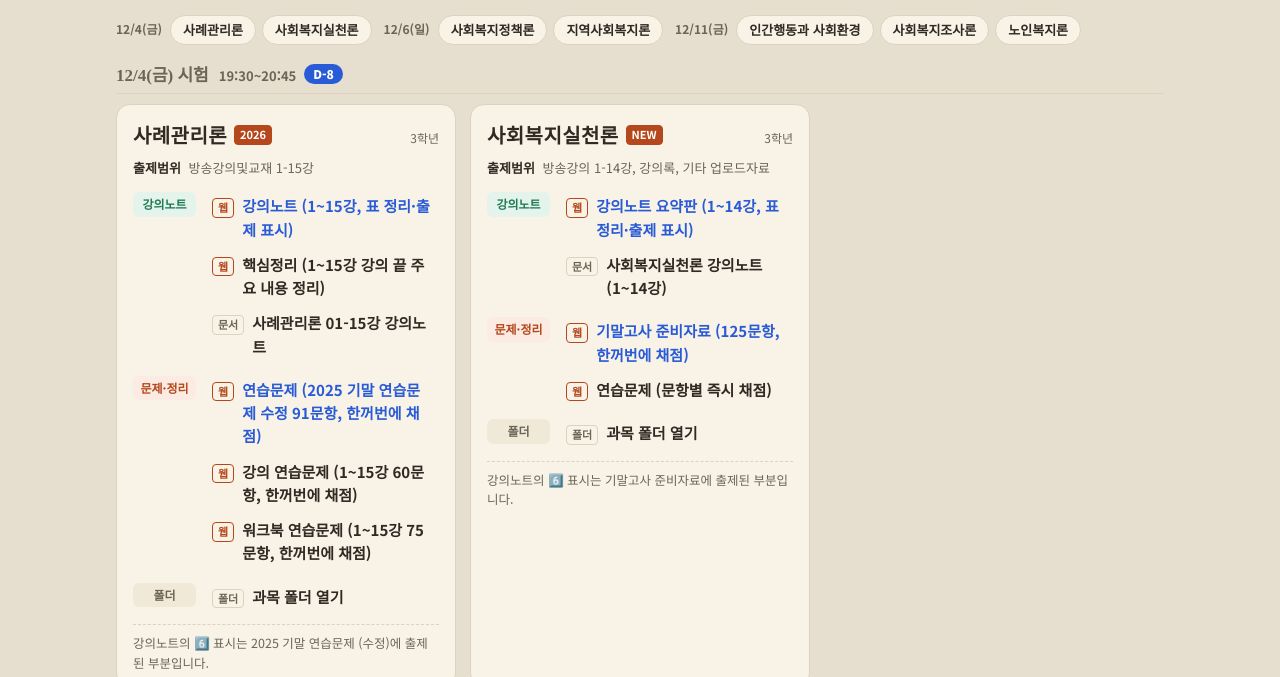
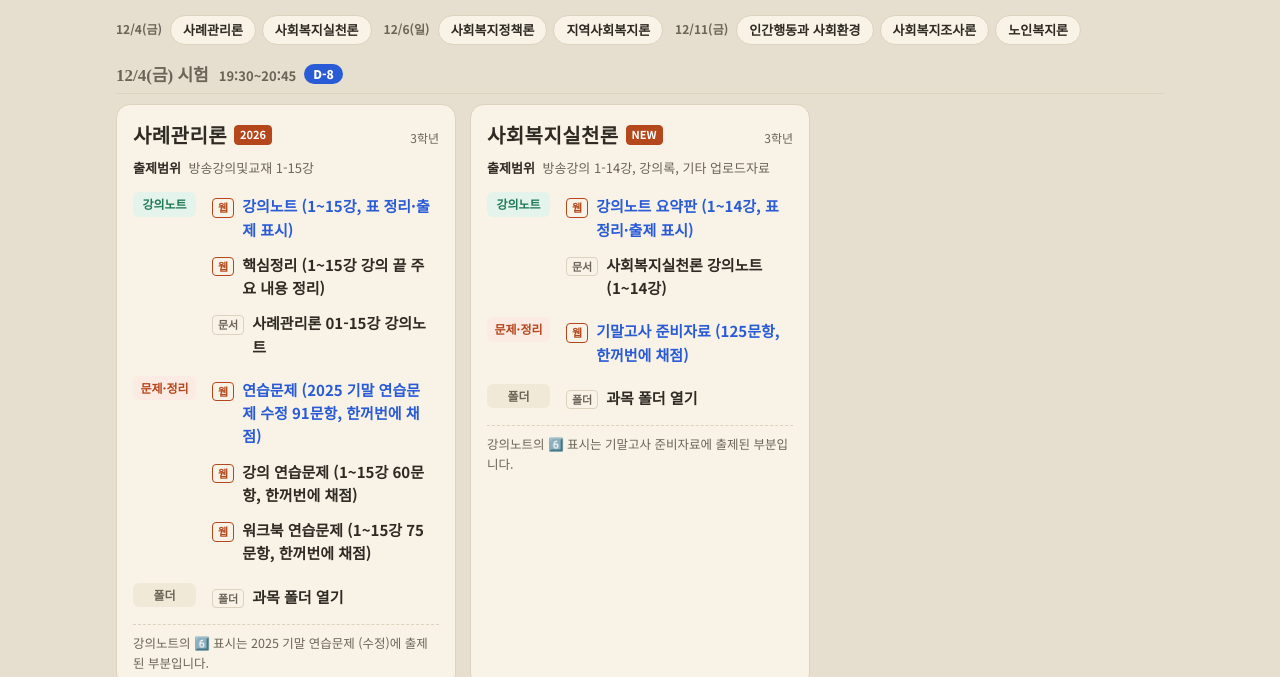
Before and after one commit to chattov/study, a plain HTML site: page index.html in a window 1280 px wide. Shown: the part 153-830 px from the top of the page. Drawn offline with Linux system fonts and the light colour scheme.

Commit message:
공부방: 실천론 중복 문제 링크(연습문제) 삭제
Co-Authored-By: Claude Opus 5.5 <noreply@anthropic.com>
Claude-Session: https://claude.ai/code/session_014s8GjfRJJxBEbq7dYpHbSx

```diff
--- a/index.html
+++ b/index.html
@@ -118,7 +118,7 @@ footer b{color:var(--ink)}
 <script>
 const SUBJ = [
   {id:"case",yr:"2026",yt:"교재: 사례관리론(이현숙 외, 2026)",ex:"12/4(금)",gr:"3학년",rng:"방송강의및교재 1-15강",name:"사례관리론",notes:[{t:"강의노트 (1~15강, 표 정리·출제 표시)",k:"웹",u:"https://chattov.github.io/study/%EC%82%AC%EB%A1%80%EA%B4%80%EB%A6%AC%EB%A1%A0_%EA%B0%95%EC%9D%98%EB%85%B8%ED%8A%B8.html",web:1,main:1},{t:"핵심정리 (1~15강 강의 끝 주요 내용 정리)",k:"웹",u:"https://chattov.github.io/study/%EC%82%AC%EB%A1%80%EA%B4%80%EB%A6%AC%EB%A1%A0_%ED%95%B5%EC%8B%AC%EC%A0%95%EB%A6%AC.html",web:1},{t:"사례관리론 01-15강 강의노트",k:"문서",u:"https://docs.google.com/document/d/1sMdIIhySWS8N1cVvVVoE7K6cb8ZgQfXMObS_ifqjmbM/edit"}],quiz:[{t:"연습문제 (2025 기말 연습문제 수정 91문항, 한꺼번에 채점)",k:"웹",u:"https://chattov.github.io/study/%EC%82%AC%EB%A1%80%EA%B4%80%EB%A6%AC%EB%A1%A0_%EC%97%B0%EC%8A%B5%EB%AC%B8%EC%A0%9C.html",web:1,main:1},{t:"강의 연습문제 (1~15강 60문항, 한꺼번에 채점)",k:"웹",u:"https://chattov.github.io/study/%EC%82%AC%EB%A1%80%EA%B4%80%EB%A6%AC%EB%A1%A0_%EA%B0%95%EC%9D%98%EC%97%B0%EC%8A%B5%EB%AC%B8%EC%A0%9C.html",web:1},{t:"워크북 연습문제 (1~15강 75문항, 한꺼번에 채점)",k:"웹",u:"https://chattov.github.io/study/%EC%82%AC%EB%A1%80%EA%B4%80%EB%A6%AC%EB%A1%A0_%EC%9B%8C%ED%81%AC%EB%B6%81%EC%97%B0%EC%8A%B5%EB%AC%B8%EC%A0%9C.html",web:1}],folder:"https://drive.google.com/drive/folders/1EhlbPdauflvlhl82ktjQKaLrDXp64UIe",memo:"강의노트의 6️⃣ 표시는 2025 기말 연습문제 (수정)에 출제된 부분입니다."},
-  {id:"practice",yr:"NEW",yt:"올해 개정 · 교재 없음(강의록)",ex:"12/4(금)",gr:"3학년",rng:"방송강의 1-14강, 강의록, 기타 업로드자료",name:"사회복지실천론",notes:[{t:"강의노트 요약판 (1~14강, 표 정리·출제 표시)",k:"웹",u:"https://chattov.github.io/study/%EC%82%AC%ED%9A%8C%EB%B3%B5%EC%A7%80%EC%8B%A4%EC%B2%9C%EB%A1%A0_%EA%B0%95%EC%9D%98%EB%85%B8%ED%8A%B8.html",web:1,main:1},{t:"사회복지실천론 강의노트 (1~14강)",k:"문서",u:"https://docs.google.com/document/d/1LQ1GR-gW8YdLF-ZmIgNR2-XU0kyNnaEkhtORd0pB0C0/edit"}],quiz:[{t:"기말고사 준비자료 (125문항, 한꺼번에 채점)",k:"웹",u:"https://chattov.github.io/study/%EC%82%AC%ED%9A%8C%EB%B3%B5%EC%A7%80%EC%8B%A4%EC%B2%9C%EB%A1%A0_%EB%AA%A8%EC%9D%98%EC%8B%9C%ED%97%98%EC%A7%80.html",web:1,main:1},{t:"연습문제 (문항별 즉시 채점)",k:"웹",u:"https://chattov.github.io/study/%EC%82%AC%ED%9A%8C%EB%B3%B5%EC%A7%80%EC%8B%A4%EC%B2%9C%EB%A1%A0_%EC%97%B0%EC%8A%B5%EB%AC%B8%EC%A0%9C.html",web:1}],folder:"https://drive.google.com/drive/folders/1pBoQ_QzsO1e0BJAkwP5i7JzPQwa0E0qa",memo:"강의노트의 6️⃣ 표시는 기말고사 준비자료에 출제된 부분입니다."},
+  {id:"practice",yr:"NEW",yt:"올해 개정 · 교재 없음(강의록)",ex:"12/4(금)",gr:"3학년",rng:"방송강의 1-14강, 강의록, 기타 업로드자료",name:"사회복지실천론",notes:[{t:"강의노트 요약판 (1~14강, 표 정리·출제 표시)",k:"웹",u:"https://chattov.github.io/study/%EC%82%AC%ED%9A%8C%EB%B3%B5%EC%A7%80%EC%8B%A4%EC%B2%9C%EB%A1%A0_%EA%B0%95%EC%9D%98%EB%85%B8%ED%8A%B8.html",web:1,main:1},{t:"사회복지실천론 강의노트 (1~14강)",k:"문서",u:"https://docs.google.com/document/d/1LQ1GR-gW8YdLF-ZmIgNR2-XU0kyNnaEkhtORd0pB0C0/edit"}],quiz:[{t:"기말고사 준비자료 (125문항, 한꺼번에 채점)",k:"웹",u:"https://chattov.github.io/study/%EC%82%AC%ED%9A%8C%EB%B3%B5%EC%A7%80%EC%8B%A4%EC%B2%9C%EB%A1%A0_%EB%AA%A8%EC%9D%98%EC%8B%9C%ED%97%98%EC%A7%80.html",web:1,main:1}],folder:"https://drive.google.com/drive/folders/1pBoQ_QzsO1e0BJAkwP5i7JzPQwa0E0qa",memo:"강의노트의 6️⃣ 표시는 기말고사 준비자료에 출제된 부분입니다."},
   {id:"policy",yr:"2024",yt:"교재: 사회복지정책론(문병기·김영애, 2024)",ex:"12/6(일)",gr:"2학년",rng:"방송강의및교재 6-15강",name:"사회복지정책론",notes:[{t:"강의노트 (6~15강, 표 정리)",k:"웹",u:"https://chattov.github.io/study/%EC%82%AC%ED%9A%8C%EB%B3%B5%EC%A7%80%EC%A0%95%EC%B1%85%EB%A1%A0_%EA%B0%95%EC%9D%98%EB%85%B8%ED%8A%B8.html",web:1,main:1},{t:"사회복지정책론 강의노트 (1~15강)",k:"문서",u:"https://docs.google.com/document/d/1isALNlGBAUlsx2UUieF-R_KfiLJ90k1MWfIphwfd-io/edit"}],quiz:[{t:"워크북 연습문제 (6~15강 44문항, 한꺼번에 채점)",k:"웹",u:"https://chattov.github.io/study/%EC%82%AC%ED%9A%8C%EB%B3%B5%EC%A7%80%EC%A0%95%EC%B1%85%EB%A1%A0_%EC%9B%8C%ED%81%AC%EB%B6%81%EC%97%B0%EC%8A%B5%EB%AC%B8%EC%A0%9C.html",web:1,main:1},{t:"워크북 연습문제(구) (6~15강 50문항, 한꺼번에 채점)",k:"웹",u:"https://chattov.github.io/study/%EC%82%AC%ED%9A%8C%EB%B3%B5%EC%A7%80%EC%A0%95%EC%B1%85%EB%A1%A0_%EC%9B%8C%ED%81%AC%EB%B6%81%EC%97%B0%EC%8A%B5%EB%AC%B8%EC%A0%9C_%EA%B5%AC.html",web:1}],folder:"https://drive.google.com/drive/folders/1lKkF5lYlXcBBdAx1H_jYiMDBB2XwfETc"},
   {id:"community",yr:"NEW",yt:"올해 개정 · 교재 없음(강의록)",ex:"12/6(일)",gr:"2학년",rng:"방송강의 1-14강",name:"지역사회복지론",notes:[{t:"강의노트 (1~14강, 표 정리)",k:"웹",u:"https://chattov.github.io/study/%EC%A7%80%EC%97%AD%EC%82%AC%ED%9A%8C%EB%B3%B5%EC%A7%80%EB%A1%A0_%EA%B0%95%EC%9D%98%EB%85%B8%ED%8A%B8.html",web:1,main:1},{t:"지역사회복지론 강의노트",k:"문서",u:"https://docs.google.com/document/d/1INfefj9xdx6XRZH0ychx05oadKu-SPst_4al6etiFdI/edit"}],quiz:[{t:"웹교안 연습문제 (1~15강 45문항, 한꺼번에 채점)",k:"웹",u:"https://chattov.github.io/study/%EC%A7%80%EC%97%AD%EC%82%AC%ED%9A%8C%EB%B3%B5%EC%A7%80%EB%A1%A0_%EC%9B%B9%EA%B5%90%EC%95%88%EC%97%B0%EC%8A%B5%EB%AC%B8%EC%A0%9C.html",web:1,main:1}],folder:"https://drive.google.com/drive/folders/1vPAnTjvkWBkHlLO2mytxbfv3oND-z6jN"},
   {id:"hbse",yr:"NEW",yt:"올해 개정 · 교재 없음(강의록)",ex:"12/11(금)",gr:"1학년 · 일반선택",rng:"멀티미디어 전범위(1-15강)",name:"인간행동과 사회환경",notes:[{t:"강의노트 요약판 (1~15강, 표 정리·출제 표시)",k:"웹",u:"https://chattov.github.io/study/%EC%9D%B8%EA%B0%84%ED%96%89%EB%8F%99%EA%B3%BC%EC%82%AC%ED%9A%8C%ED%99%98%EA%B2%BD_%EA%B0%95%EC%9D%98%EB%85%B8%ED%8A%B8.html",web:1,main:1},{t:"인간행동과 인간발달 강의노트 (1~15강)",k:"문서",u:"https://docs.google.com/document/d/1FsOd_kd1c9eVoSCuHR5teR7o_Zh1wheVropjGg6RWEw/edit"}],quiz:[{t:"형성평가 연습문제 (1~15강 45문항, 한꺼번에 채점)",k:"웹",u:"https://chattov.github.io/study/%EC%9D%B8%EA%B0%84%ED%96%89%EB%8F%99%EA%B3%BC%EC%82%AC%ED%9A%8C%ED%99%98%EA%B2%BD_%ED%98%95%EC%84%B1%ED%8F%89%EA%B0%80.html",web:1,main:1},{t:"2018~2019 기출문제 (148문항, 한꺼번에 채점)",k:"웹",u:"https://chattov.github.io/study/%EC%9D%B8%EA%B0%84%ED%96%89%EB%8F%99%EA%B3%BC%EC%82%AC%ED%9A%8C%ED%99%98%EA%B2%BD_%EA%B8%B0%EC%B6%9C%EB%AC%B8%EC%A0%9C.html",web:1}],folder:"https://drive.google.com/drive/folders/1XUj0UNZMBzHAeBPQnf6KLd8Au8gV5lvM",memo:"강의노트의 📘는 형성평가 연습문제, 📕는 2018~2019 기출문제에 나온 부분입니다."},
```
